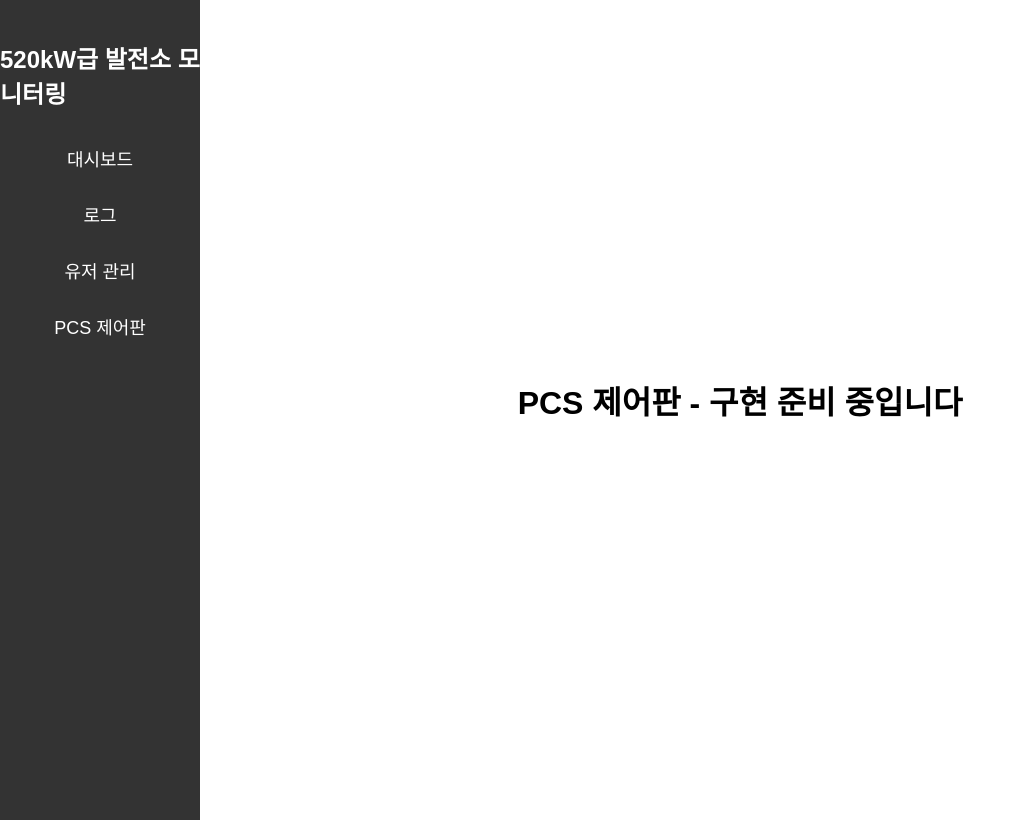
After one commit to highbelief/solar_monitoring, a Flask app: page /pcs_control in a window 1280 px wide. The commit adds this page. Shown: the whole page, without its empty margins (0-1026 px from the left). Run offline with Flask 3, Linux system fonts and the light colour scheme; parts of the project's set-up code (start-up, migrations or seed data) failed here and were passed over.

Commit message:
html 페이지 추가(pcs제어판, user관리)

```diff
--- a/app.py
+++ b/app.py
@@ -1,8 +1,9 @@
 # app.py
-from flask import Flask, redirect, url_for  # redirect와 url_for을 추가로 임포트
+from flask import Flask, redirect, url_for, render_template
 from config import Config
 from models import db
 from routes import init_app  # 블루프린트 초기화 함수 가져오기
+from routes.logs import logs_bp  # logs 블루프린트 가져오기
 
 app = Flask(__name__)
 app.config.from_object(Config)
@@ -10,12 +11,21 @@ db.init_app(app)
 
 # 블루프린트 초기화
 init_app(app)
+app.register_blueprint(logs_bp)  # logs 블루프린트 등록
 
 # 기본 경로 리디렉션 설정 (대시보드 페이지로 이동)
 @app.route('/')
 def index():
     return redirect(url_for('dashboard.dashboard'))
 
+@app.route('/user_management')
+def user_management():
+    return render_template('user_management.html')
+
+@app.route('/pcs_control')
+def pcs_control():
+    return render_template('pcs_control.html')
+
 if __name__ == '__main__':
     with app.app_context():
         db.create_all()  # 데이터베이스 테이블 생성 (필요 시)
--- a/templates/dashboard.html
+++ b/templates/dashboard.html
@@ -55,11 +55,13 @@
 </head>
 <body>
 
-    <!-- 좌측 사이드바 -->
+    <<!-- 좌측 사이드바 -->
     <div class="sidebar">
         <h2>520kW급 발전소 모니터링</h2>
         <a href="/dashboard">대시보드</a>
         <a href="/logs">로그</a>
+        <a href="/user_management">유저 관리</a>
+        <a href="/pcs_control">PCS 제어판</a>
     </div>
 
     <!-- 콘텐츠 영역 -->
--- a/templates/logs.html
+++ b/templates/logs.html
@@ -55,11 +55,13 @@
 </head>
 <body>
 
-    <!-- 좌측 사이드바 -->
+    <<!-- 좌측 사이드바 -->
     <div class="sidebar">
         <h2>520kW급 발전소 모니터링</h2>
         <a href="/dashboard">대시보드</a>
         <a href="/logs">로그</a>
+        <a href="/user_management">유저 관리</a>
+        <a href="/pcs_control">PCS 제어판</a>
     </div>
 
     <!-- 콘텐츠 영역 -->
--- /dev/null
+++ b/templates/pcs_control.html
@@ -0,0 +1,59 @@
+<!DOCTYPE html>
+<html lang="ko">
+<head>
+    <meta charset="UTF-8">
+    <title>PCS 제어판</title>
+    <style>
+        body {
+            display: flex;
+            font-family: Arial, sans-serif;
+            margin: 0;
+        }
+        /* 좌측 사이드바 스타일 */
+        .sidebar {
+            width: 200px;
+            background-color: #333;
+            color: white;
+            height: 100vh;
+            display: flex;
+            flex-direction: column;
+            align-items: center;
+            padding-top: 20px;
+        }
+        .sidebar a {
+            color: white;
+            text-decoration: none;
+            margin: 15px 0;
+            font-size: 18px;
+        }
+        .sidebar a:hover {
+            color: #ddd;
+        }
+        /* 콘텐츠 영역 스타일 */
+        .content {
+            flex-grow: 1;
+            display: flex;
+            justify-content: center;
+            align-items: center;
+            height: 100vh;
+        }
+    </style>
+</head>
+<body>
+
+    <!-- 좌측 사이드바 -->
+    <div class="sidebar">
+        <h2>520kW급 발전소 모니터링</h2>
+        <a href="/dashboard">대시보드</a>
+        <a href="/logs">로그</a>
+        <a href="/user_management">유저 관리</a>
+        <a href="/pcs_control">PCS 제어판</a>
+    </div>
+
+    <!-- 콘텐츠 영역 -->
+    <div class="content">
+        <h1>PCS 제어판 - 구현 준비 중입니다</h1>
+    </div>
+
+</body>
+</html>
```
Also changed, not shown: templates/user_management.html (added, +59 -0 lines).
